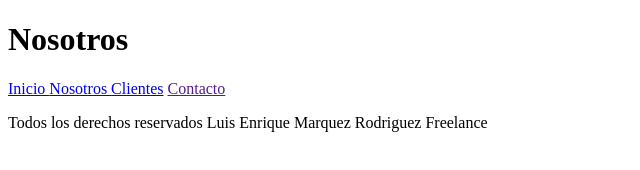
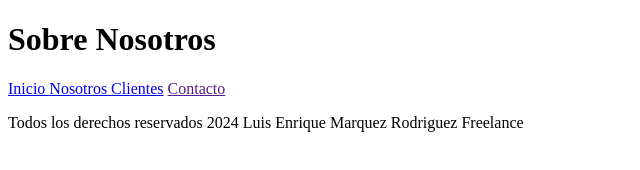
Before and after one commit to Lucho2315/BOTCAMPS-DESARROLLADOR, a plain HTML site: page nosotros.html in a window 1280 px wide. Shown: the whole page, without its empty margins (0-640 px from the left). Drawn offline with Linux system fonts and the light colour scheme.

Commit message:
Modificacion pagina Nosotros

```diff
--- a/nosotros.html
+++ b/nosotros.html
@@ -3,13 +3,13 @@
 <head>
 	<meta charset="UTF-8">
 	<meta name="viewport" content="width=device-width, initial-scale=1.0">
-	<title>Nosotros </title>
+	<title>Sobre Nosotros </title>
 
 </head>
 <body>
 
 	<header>
-			<h1> Nosotros </h1>
+			<h1> Sobre Nosotros </h1>
 	</header>
 
 
@@ -31,7 +31,7 @@
 
 	<footer>
 
-		<p> Todos los derechos reservados Luis Enrique Marquez Rodriguez Freelance
+		<p> Todos los derechos reservados 2024 Luis Enrique Marquez Rodriguez Freelance
 
 	</footer>
 </body>
```
